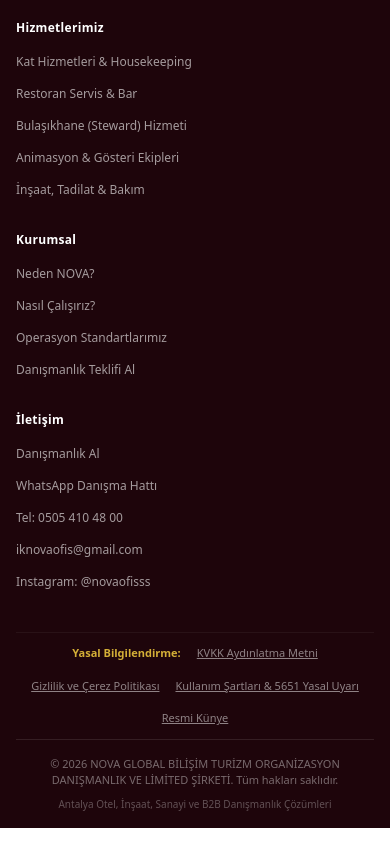
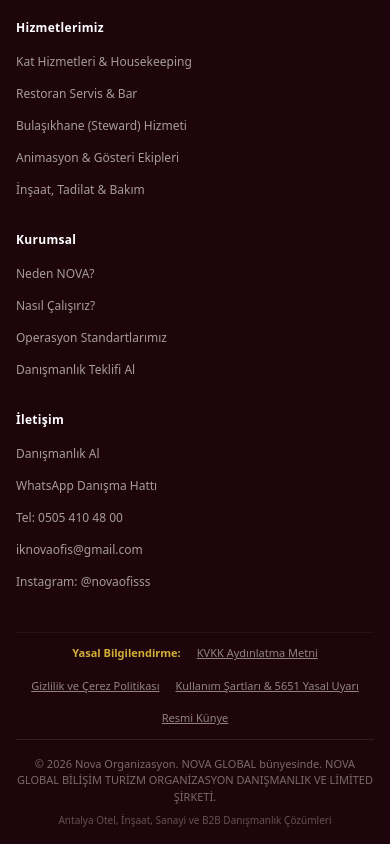
Before and after one commit to novadigital-official/novagrup, a Next.js app: page / in a window 390 px wide. Shown: the part 9754-10598 px from the top of the page. Built offline with nearby package versions, Linux system fonts and the light colour scheme.

Commit message:
fix(seo): update layout json-ld with parentOrganization and correct verified telephone, standardize footer copyright

```diff
--- a/src/app/layout.tsx
+++ b/src/app/layout.tsx
@@ -80,13 +80,21 @@
     {
       "@type": "Organization",
       "@id": "https://www.novaorganizasyon7.com.tr/#organization",
-      name: "NOVA GLOBAL",
+      name: "NOVA ORGANİZASYON",
       legalName: "NOVA GLOBAL BİLİŞİM TURİZM ORGANİZASYON DANIŞMANLIK VE LİMİTED ŞİRKETİ",
       url: "https://www.novaorganizasyon7.com.tr",
       logo: "https://www.novaorganizasyon7.com.tr/images/nova-emblem.jpg",
+      telephone: "+905070871789",
+      parentOrganization: {
+        "@type": "Organization",
+        "@id": "https://novadigital.com.tr/#organization",
+        name: "NOVA GLOBAL",
+        legalName: "NOVA GLOBAL BİLİŞİM TURİZM ORGANİZASYON DANIŞMANLIK VE LİMİTED ŞİRKETİ",
+        url: "https://novadigital.com.tr"
+      },
       contactPoint: {
         "@type": "ContactPoint",
-        telephone: "+90-505-410-48-00",
+        telephone: "+905070871789",
         contactType: "customer service",
         availableLanguage: ["Turkish", "English"],
       },
--- a/src/lib/i18n.ts
+++ b/src/lib/i18n.ts
@@ -289,7 +289,7 @@
       col3Link3: "Tel: 0505 410 48 00",
       col3Link4: "iknovaofis@gmail.com",
       col3Link5: "Instagram: @novaofisss",
-      copyright: "© 2026 NOVA GLOBAL BİLİŞİM TURİZM ORGANİZASYON DANIŞMANLIK VE LİMİTED ŞİRKETİ. Tüm hakları saklıdır.",
+      copyright: "© 2026 Nova Organizasyon. NOVA GLOBAL bünyesinde. NOVA GLOBAL BİLİŞİM TURİZM ORGANİZASYON DANIŞMANLIK VE LİMİTED ŞİRKETİ.",
       tagline: "Antalya Otel, İnşaat, Sanayi ve B2B Danışmanlık Çözümleri",
     },
     whatsapp: {
@@ -585,7 +585,7 @@
       col3Link3: "Tel: +90 505 410 48 00",
       col3Link4: "iknovaofis@gmail.com",
       col3Link5: "Instagram: @novaofisss",
-      copyright: "© 2026 NOVA GLOBAL BİLİŞİM TURİZM ORGANİZASYON DANIŞMANLIK VE LİMİTED ŞİRKETİ. All rights reserved.",
+      copyright: "© 2026 Nova Organizasyon. Part of NOVA GLOBAL. NOVA GLOBAL BİLİŞİM TURİZM ORGANİZASYON DANIŞMANLIK VE LİMİTED ŞİRKETİ.",
       tagline: "Antalya Hospitality, Construction, Industrial & B2B Advisory Solutions",
     },
     whatsapp: {
```
